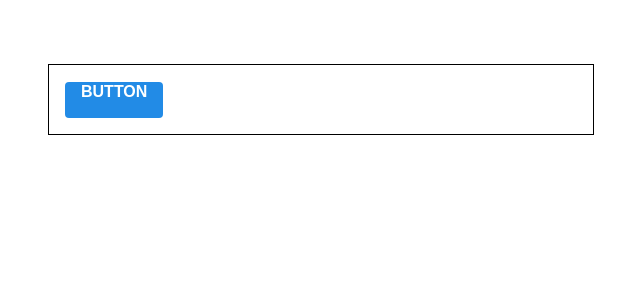
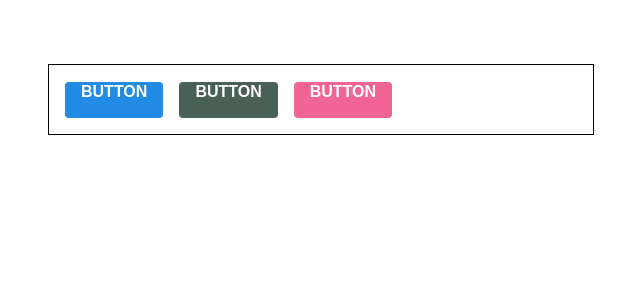
Before and after one commit to hyeran03/Component-Styling-StyledComponents, a React (Create React App) app: page / in a window 1280 px wide. Shown: the top 300 px of the page, without its empty margins (319-959 px from the left). Built offline with nearby package versions, Linux system fonts and the light colour scheme.

Commit message:
Styled-components  Polished 스타일 유틸 함수사용

```diff
--- a/package.json
+++ b/package.json
@@ -6,6 +6,7 @@
     "@testing-library/jest-dom": "^4.2.4",
     "@testing-library/react": "^9.3.2",
     "@testing-library/user-event": "^7.1.2",
+    "polished": "^3.4.2",
     "react": "^16.12.0",
     "react-dom": "^16.12.0",
     "react-scripts": "3.3.0",
--- a/src/App.js
+++ b/src/App.js
@@ -1,5 +1,5 @@
 import React from "react";
-import styled from "styled-components";
+import styled, { ThemeProvider } from "styled-components";
 import Button from "./components/Button";
 
 const AppBlock = styled.div`
@@ -10,12 +10,27 @@ const AppBlock = styled.div`
   padding: 1rem;
 `;
 
+// 색상들을 밖을로 빼내 단순하게 만들어 사용함 - ThemeProvider
+const palette = {
+  blue: "#228be6",
+  gray: "#496057",
+  pink: "#f06595"
+};
+
 function App() {
   return (
     <>
-      <AppBlock>
-        <Button>BUTTON</Button>
-      </AppBlock>
+      <ThemeProvider
+        theme={{
+          palette
+        }}
+      >
+        <AppBlock>
+          <Button>BUTTON</Button>
+          <Button color="gray">BUTTON</Button>
+          <Button color="pink">BUTTON</Button>
+        </AppBlock>
+      </ThemeProvider>
     </>
   );
 }
--- a/src/components/Button.js
+++ b/src/components/Button.js
@@ -1,5 +1,25 @@
 import React from "react";
-import styled from "styled-components";
+import styled, { css } from "styled-components";
+// css를 사용하여 Tagged Template Liternal 문법을 사용할수 잇게함
+import { darken, lighten } from "polished";
+
+// color를 분리시켜 밖에서도 사용할수 잇도록
+const colorStyles = css`
+  /* 색상 */
+  ${({ theme, color }) => {
+    //비구조할당을 통해 코딩을 간단하게
+    const selectedColor = theme.palette[color];
+    return css`
+      background: ${selectedColor};
+      &:hover {
+        background: ${lighten(0.1, selectedColor)};
+      }
+      &:active {
+        background: ${darken(0.1, selectedColor)};
+      }
+    `;
+  }}
+`;
 
 const StyledButton = styled.button`
   /* 공통 스타일 */
@@ -17,14 +37,15 @@ const StyledButton = styled.button`
   height: 2.25rem;
   font-size: 1rem;
 
-  /* 색상 */
-  background: #228be6;
+
+${colorStyles}
+  /* background: ${props => props.theme.palette.blue};
   &:hover {
-    background: #339af0;
+    background: ${props => lighten(0.1, props.theme.palette.blue)};
   }
   &:active {
-    background: #1c7ed6;
-  }
+    background: ${props => darken(0.1, props.theme.palette.blue)};
+  } */
 
   /* 기타 */
   & + & {
@@ -32,8 +53,16 @@ const StyledButton = styled.button`
   }
 `;
 
-function Button({ children, ...rest }) {
-  return <StyledButton {...rest}>{children}</StyledButton>;
+function Button({ children, color, ...rest }) {
+  return (
+    <StyledButton color={color} {...rest}>
+      {children}
+    </StyledButton>
+  );
 }
 
+Button.defaultProps = {
+  color: "blue"
+};
+
 export default Button;
```
Also changed, not shown: 1 other file (tests, documents, lock files or other folders).
